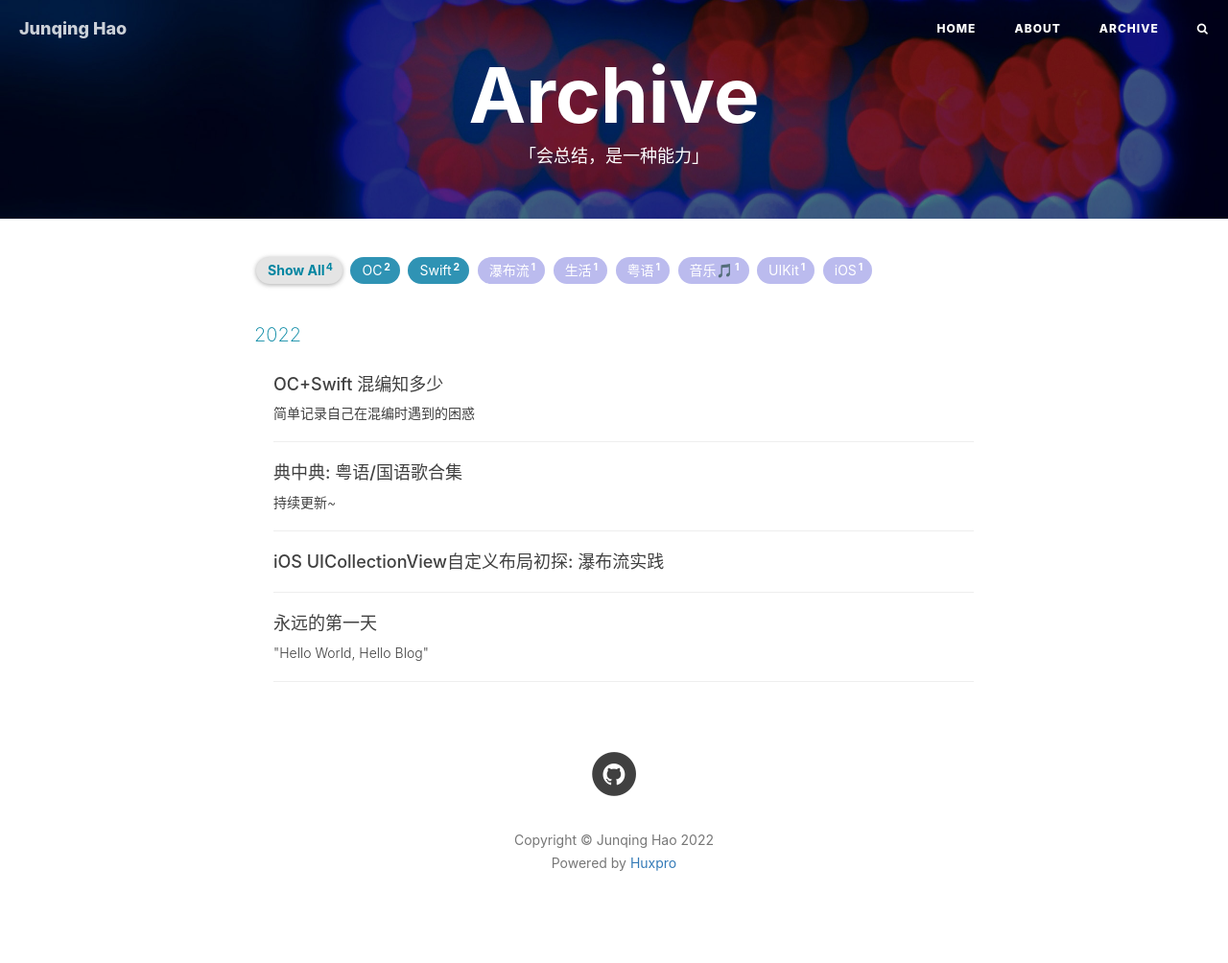
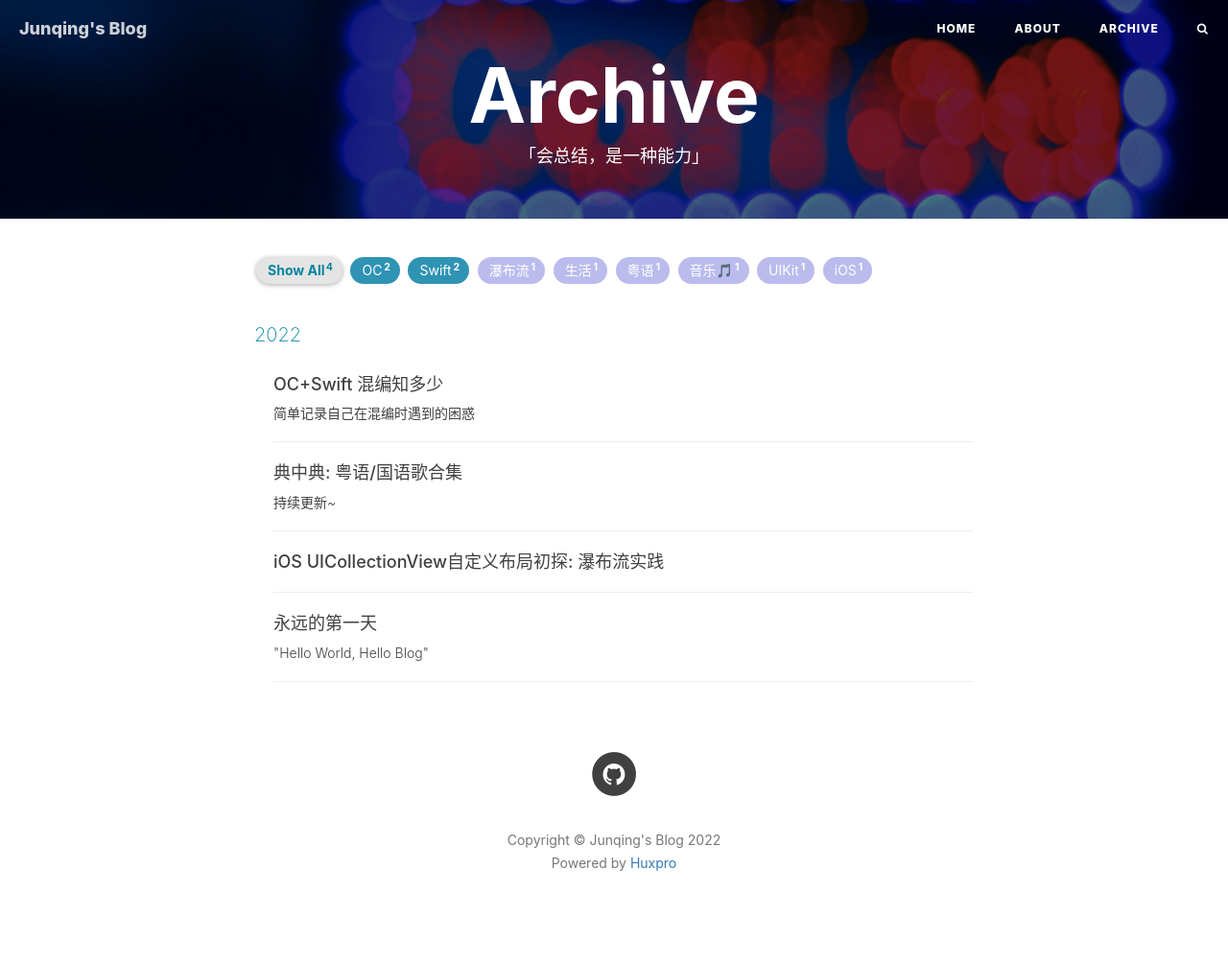
Before and after one commit to junqhao/junqhao.github.io, a Jekyll site: the page built from archive.html, in a window 1280 px wide. Shown: the whole page at 96% size. Built offline with Jekyll 4.4.1, drawn with Linux system fonts in a browser that asks for light colours; nearby versions of some CDN libraries; comment, search, counter and statistics services are not loaded.

Commit message:
mod : 改个小名

```diff
--- a/_config.yml
+++ b/_config.yml
@@ -1,5 +1,5 @@
 # Site settings
-title: Junqing Hao
+title: Junqing's Blog
 SEOTitle: junqhao
 header-img: img/home-bg.jpg
 email: junqing_hao@qq.com
```
